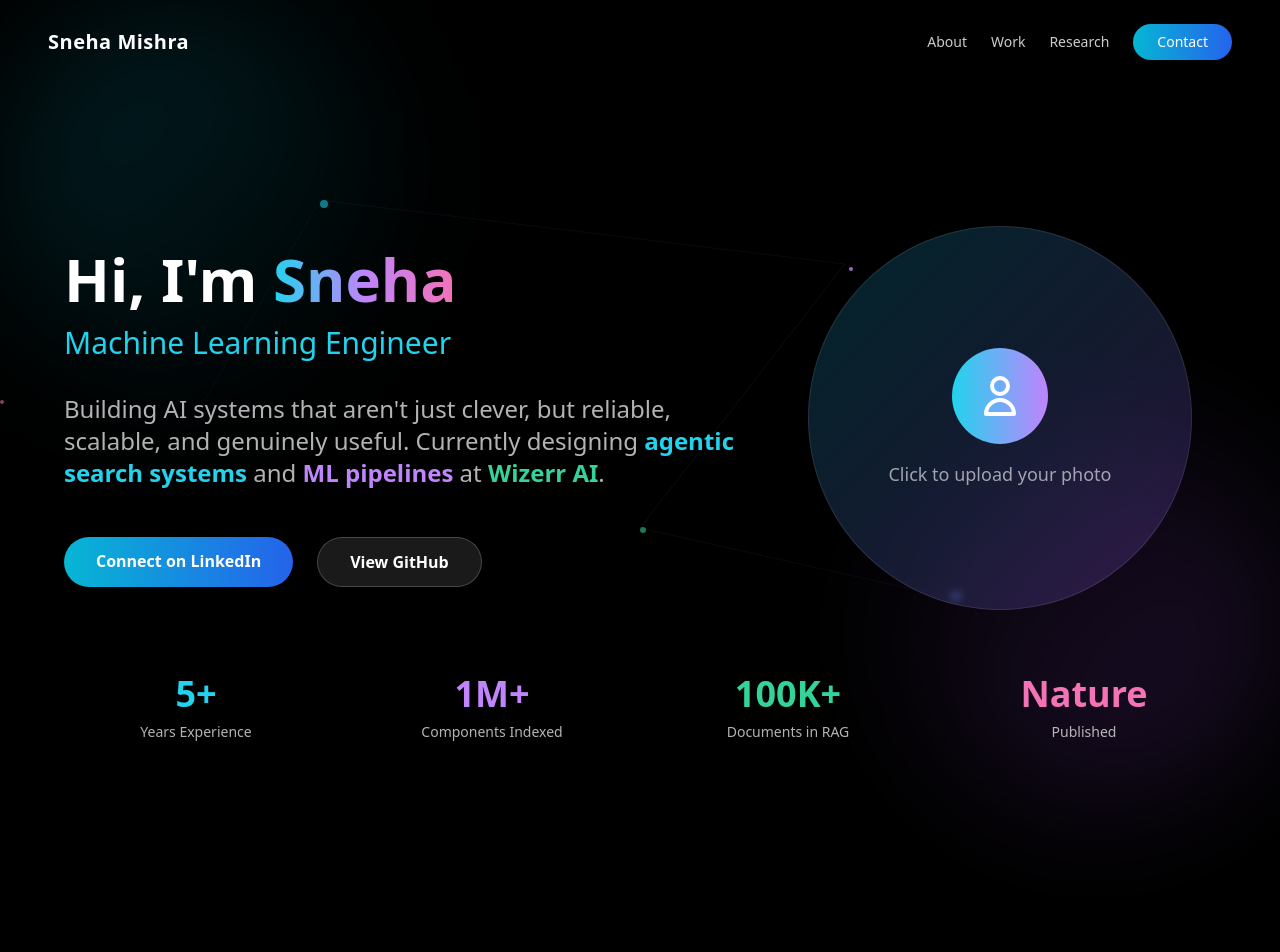
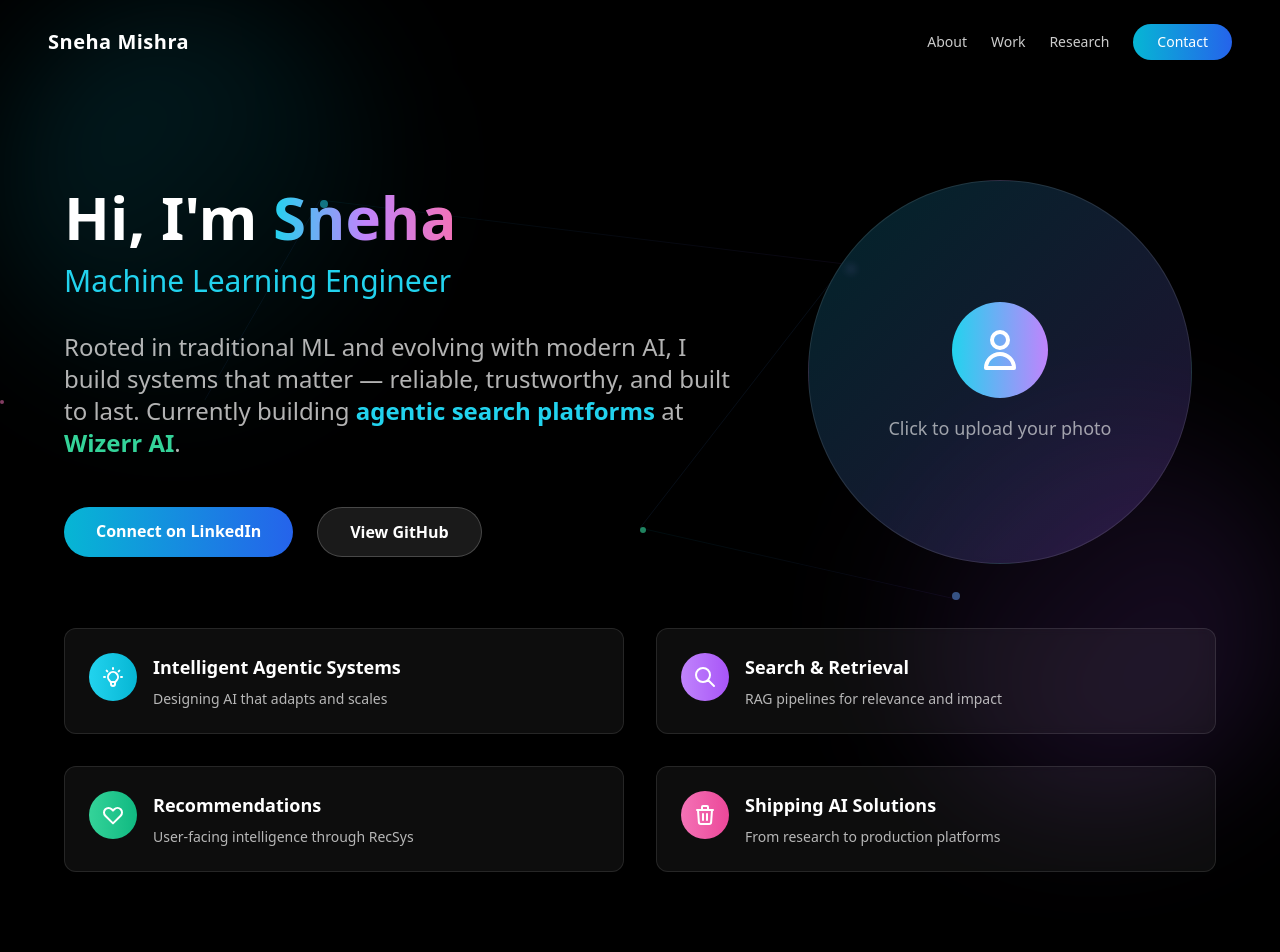
Before and after one commit to snehamishra4321/portfolio-website, a React (Vite) app: page / in a window 1280 px wide. Shown: the top 952 px of the page. Built offline with nearby package versions, Linux system fonts and the light colour scheme.

Commit message:
Update tagline to user's refined version
cgen-95095d112b5b472c98f69292d419872c

```diff
--- a/client/pages/Index.tsx
+++ b/client/pages/Index.tsx
@@ -102,10 +102,7 @@ export default function Index() {
               </div>
 
               <p className="text-xl lg:text-2xl text-white/70 leading-relaxed">
-                Building AI systems that aren't just clever, but reliable, scalable, and genuinely useful.
-                Currently designing <span className="text-cyan-400 font-semibold">agentic search systems</span> and
-                <span className="text-purple-400 font-semibold"> ML pipelines</span> at
-                <span className="text-emerald-400 font-semibold"> Wizerr AI</span>.
+                Rooted in traditional ML and evolving with modern AI, I build systems that matter — reliable, trustworthy, and built to last. Currently building <span className="text-cyan-400 font-semibold">agentic search platforms</span> at <span className="text-emerald-400 font-semibold">Wizerr AI</span>.
               </p>
 
               <div className="flex flex-wrap gap-6 pt-4">
@@ -171,23 +168,62 @@ export default function Index() {
             </div>
           </div>
 
-          {/* Stats */}
-          <div className="grid grid-cols-2 lg:grid-cols-4 gap-8 pt-16">
-            <div className="text-center">
-              <div className="text-3xl lg:text-4xl font-bold text-cyan-400 mb-2">5+</div>
-              <div className="text-white/70 text-sm">Years Experience</div>
+          {/* Refined Highlight Icons */}
+          <div className="grid grid-cols-1 lg:grid-cols-2 gap-8 pt-16">
+            <div className="bg-white/5 backdrop-blur-sm rounded-xl p-6 border border-white/10">
+              <div className="flex items-start space-x-4">
+                <div className="w-12 h-12 bg-gradient-to-r from-cyan-400 to-cyan-500 rounded-full flex items-center justify-center flex-shrink-0">
+                  <svg className="w-6 h-6 text-white" fill="none" stroke="currentColor" viewBox="0 0 24 24">
+                    <path strokeLinecap="round" strokeLinejoin="round" strokeWidth={2} d="M9.663 17h4.673M12 3v1m6.364 1.636l-.707.707M21 12h-1M4 12H3m3.343-5.657l-.707-.707m2.828 9.9a5 5 0 117.072 0l-.548.547A3.374 3.374 0 0014 18.469V19a2 2 0 11-4 0v-.531c0-.895-.356-1.754-.988-2.386l-.548-.547z" />
+                  </svg>
+                </div>
+                <div>
+                  <h3 className="text-lg font-semibold text-white mb-2">Intelligent Agentic Systems</h3>
+                  <p className="text-white/70 text-sm">Designing AI that adapts and scales</p>
+                </div>
+              </div>
             </div>
-            <div className="text-center">
-              <div className="text-3xl lg:text-4xl font-bold text-purple-400 mb-2">1M+</div>
-              <div className="text-white/70 text-sm">Components Indexed</div>
+
+            <div className="bg-white/5 backdrop-blur-sm rounded-xl p-6 border border-white/10">
+              <div className="flex items-start space-x-4">
+                <div className="w-12 h-12 bg-gradient-to-r from-purple-400 to-purple-500 rounded-full flex items-center justify-center flex-shrink-0">
+                  <svg className="w-6 h-6 text-white" fill="none" stroke="currentColor" viewBox="0 0 24 24">
+                    <path strokeLinecap="round" strokeLinejoin="round" strokeWidth={2} d="M21 21l-6-6m2-5a7 7 0 11-14 0 7 7 0 0114 0z" />
+                  </svg>
+                </div>
+                <div>
+                  <h3 className="text-lg font-semibold text-white mb-2">Search & Retrieval</h3>
+                  <p className="text-white/70 text-sm">RAG pipelines for relevance and impact</p>
+                </div>
+              </div>
             </div>
-            <div className="text-center">
-              <div className="text-3xl lg:text-4xl font-bold text-emerald-400 mb-2">100K+</div>
-              <div className="text-white/70 text-sm">Documents in RAG</div>
+
+            <div className="bg-white/5 backdrop-blur-sm rounded-xl p-6 border border-white/10">
+              <div className="flex items-start space-x-4">
+                <div className="w-12 h-12 bg-gradient-to-r from-emerald-400 to-emerald-500 rounded-full flex items-center justify-center flex-shrink-0">
+                  <svg className="w-6 h-6 text-white" fill="none" stroke="currentColor" viewBox="0 0 24 24">
+                    <path strokeLinecap="round" strokeLinejoin="round" strokeWidth={2} d="M4.318 6.318a4.5 4.5 0 000 6.364L12 20.364l7.682-7.682a4.5 4.5 0 00-6.364-6.364L12 7.636l-1.318-1.318a4.5 4.5 0 00-6.364 0z" />
+                  </svg>
+                </div>
+                <div>
+                  <h3 className="text-lg font-semibold text-white mb-2">Recommendations</h3>
+                  <p className="text-white/70 text-sm">User-facing intelligence through RecSys</p>
+                </div>
+              </div>
             </div>
-            <div className="text-center">
-              <div className="text-3xl lg:text-4xl font-bold text-pink-400 mb-2">Nature</div>
-              <div className="text-white/70 text-sm">Published</div>
+
+            <div className="bg-white/5 backdrop-blur-sm rounded-xl p-6 border border-white/10">
+              <div className="flex items-start space-x-4">
+                <div className="w-12 h-12 bg-gradient-to-r from-pink-400 to-pink-500 rounded-full flex items-center justify-center flex-shrink-0">
+                  <svg className="w-6 h-6 text-white" fill="none" stroke="currentColor" viewBox="0 0 24 24">
+                    <path strokeLinecap="round" strokeLinejoin="round" strokeWidth={2} d="M19 7l-.867 12.142A2 2 0 0116.138 21H7.862a2 2 0 01-1.995-1.858L5 7m5 4v6m4-6v6m1-10V4a1 1 0 00-1-1h-4a1 1 0 00-1 1v3M4 7h16" />
+                  </svg>
+                </div>
+                <div>
+                  <h3 className="text-lg font-semibold text-white mb-2">Shipping AI Solutions</h3>
+                  <p className="text-white/70 text-sm">From research to production platforms</p>
+                </div>
+              </div>
             </div>
           </div>
         </div>
```
